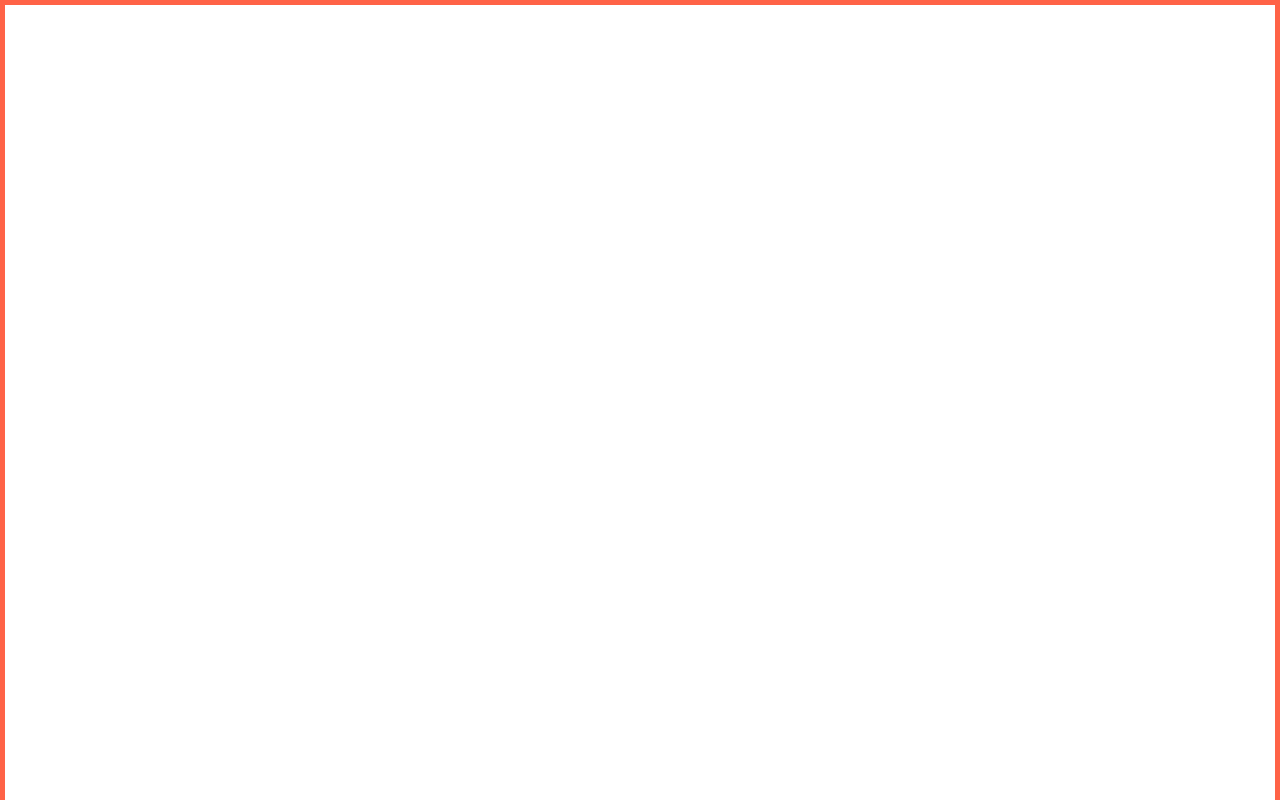
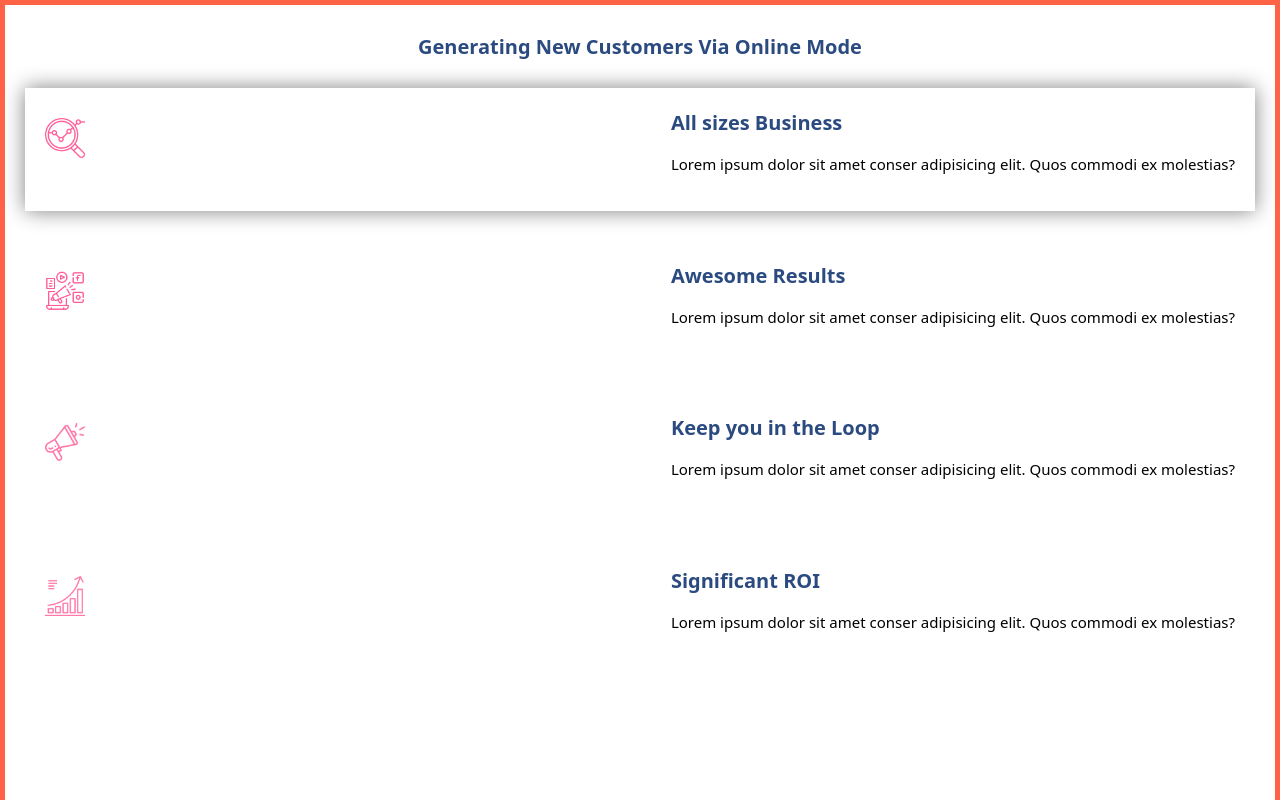
Before and after one commit to usmanfalak/Business-Growth-Proposal, a plain HTML site: page index.html in a window 1280 px wide. Shown: the top 800 px of the page. Drawn offline with Linux system fonts and the light colour scheme.

Commit message:
article-Two complete

```diff
--- a/CSS_components/article-Two.css
+++ b/CSS_components/article-Two.css
@@ -1,3 +1,37 @@
+:root {
+  --heading-color: #2b4b80;
+  --para-color: #707b8e;
+  --btn-color: #ff5c97;
+  --white-color: #fff4f8;
+  --anchor-getStarted: #c5ccd8;
+}
+
+*,
+*::before,
+*::after {
+  box-sizing: border-box;
+}
+
+html {
+  font-size: 62.5%;
+}
+
+body {
+  font-family: system-ui, -apple-system, BlinkMacSystemFont, "Segoe UI", Roboto,
+    Oxygen, Ubuntu, Cantarell, "Open Sans", "Helvetica Neue", sans-serif;
+  height: 450vh;
+  padding: 0 2rem;
+  margin: 0;
+  border: 5px solid tomato;
+}
+
+/* Hero Section */
+
+/* Card--section */
+
+/* Article section */
+
+/* Article__Two */
 /* Article__Two */
 
 .article-Two--heading,
@@ -10,7 +44,7 @@
 }
 
 .article__Two-image {
-  width: 50px;
+  width: 40px;
   margin: 1rem 1.5rem 0 0;
 }
 
@@ -31,4 +65,15 @@
   display: flex;
   justify-content: space-between;
   margin-bottom: 3rem;
+  padding: 2rem;
 }
+
+.section {
+  box-shadow: 0 0 20px grey;
+  transition: 0.15s;
+}
+
+.section-One:hover {
+  box-shadow: 0 0 15px grey;
+  transition: 0.15s;
+}
--- a/index.html
+++ b/index.html
@@ -12,5 +12,78 @@
 
     <title>project-3</title>
   </head>
-  <body></body>
+  <body>
+    <h4 class="article-Two--heading">
+      Generating New Customers Via Online Mode
+    </h4>
+
+    <article>
+      <div class="article__Two">
+        <span class="section-One section">
+          <span>
+            <img
+              src="/images/article--Two-images/analysis.png"
+              alt="..."
+              class="article__Two-image"
+            />
+          </span>
+          <span class="article__Two-subSection">
+            <h5 class="article-Two__sub-Heading">All sizes Business</h5>
+            <p class="article-Two__para">
+              Lorem ipsum dolor sit amet conser adipisicing elit. Quos commodi
+              ex molestias?
+            </p>
+          </span>
+        </span>
+        <span class="section-One">
+          <span>
+            <img
+              src="/images/card-images/card-image-2.png"
+              alt="..."
+              class="article__Two-image"
+            />
+          </span>
+          <span class="article__Two-subSection">
+            <h5 class="article-Two__sub-Heading">Awesome Results</h5>
+            <p class="article-Two__para">
+              Lorem ipsum dolor sit amet conser adipisicing elit. Quos commodi
+              ex molestias?
+            </p>
+          </span>
+        </span>
+        <span class="section-One">
+          <span>
+            <img
+              src="/images/article--Two-images/image-3.png"
+              alt="..."
+              class="article__Two-image"
+            />
+          </span>
+          <span class="article__Two-subSection">
+            <h5 class="article-Two__sub-Heading">Keep you in the Loop</h5>
+            <p class="article-Two__para">
+              Lorem ipsum dolor sit amet conser adipisicing elit. Quos commodi
+              ex molestias?
+            </p>
+          </span>
+        </span>
+        <span class="section-One">
+          <span>
+            <img
+              src="/images/article--Two-images/diagram.png"
+              alt="..."
+              class="article__Two-image"
+            />
+          </span>
+          <span class="article__Two-subSection">
+            <h5 class="article-Two__sub-Heading">Significant ROI</h5>
+            <p class="article-Two__para">
+              Lorem ipsum dolor sit amet conser adipisicing elit. Quos commodi
+              ex molestias?
+            </p>
+          </span>
+        </span>
+      </div>
+    </article>
+  </body>
 </html>
--- a/styles/styles.css
+++ b/styles/styles.css
@@ -32,3 +32,48 @@ body {
 /* Article section */
 
 /* Article__Two */
+/* Article__Two */
+
+.article-Two--heading,
+.article-Two__sub-Heading {
+  color: var(--heading-color);
+}
+.article-Two--heading {
+  font-size: 2rem;
+  text-align: center;
+}
+
+.article__Two-image {
+  width: 40px;
+  margin: 1rem 1.5rem 0 0;
+}
+
+.article__Two-subSection {
+  padding-left: 15px;
+}
+
+.article-Two__sub-Heading {
+  font-size: 2rem;
+  margin: 0;
+}
+
+.article-Two__para {
+  font-size: 1.5rem;
+}
+
+.section-One {
+  display: flex;
+  justify-content: space-between;
+  margin-bottom: 3rem;
+  padding: 2rem;
+}
+
+.section {
+  box-shadow: 0 0 20px grey;
+  transition: 0.15s;
+}
+
+.section-One:hover {
+  box-shadow: 0 0 15px grey;
+  transition: 0.15s;
+}
```
Also changed, not shown: html_components/article-Two.html (+1 -1 lines).
